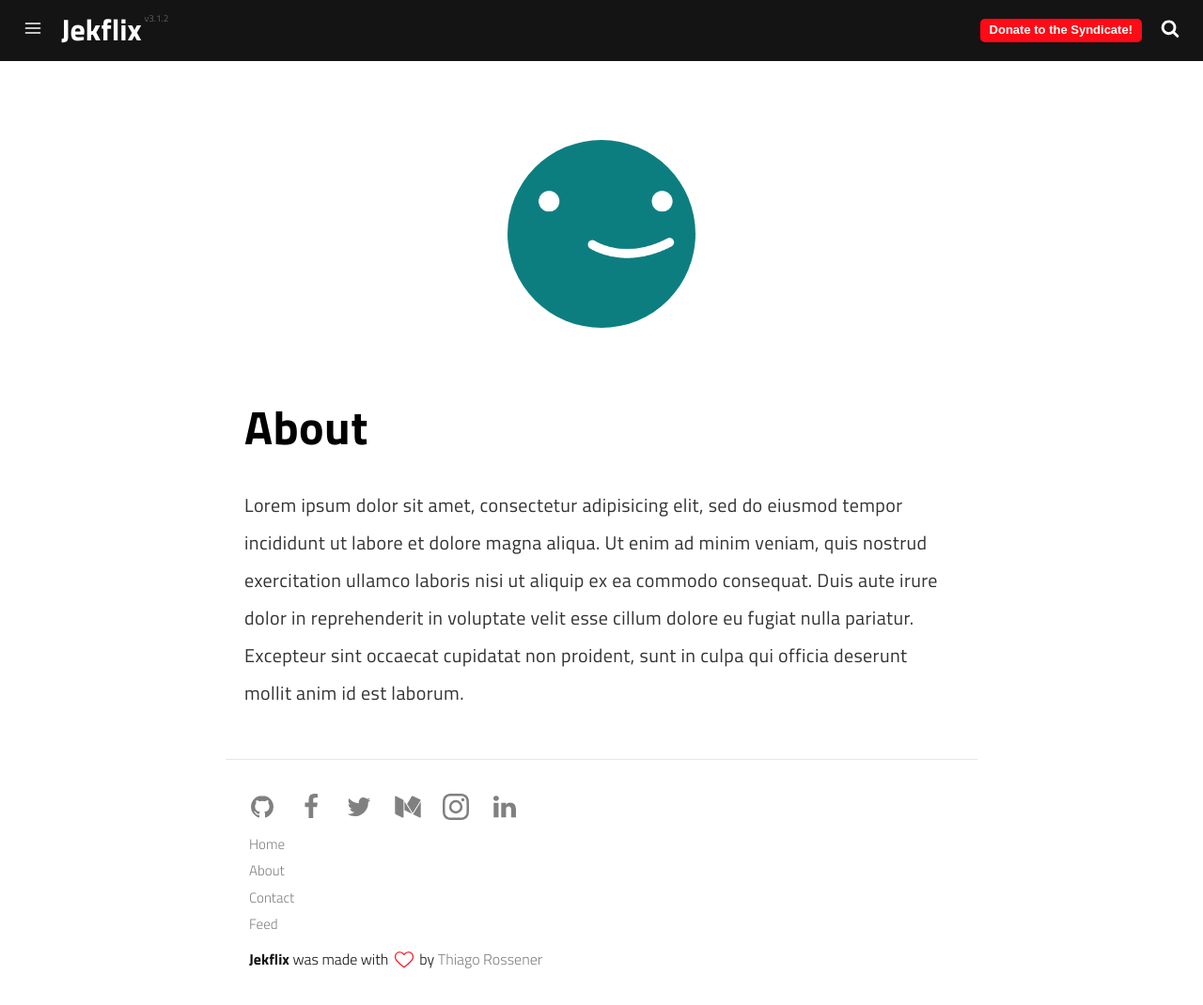
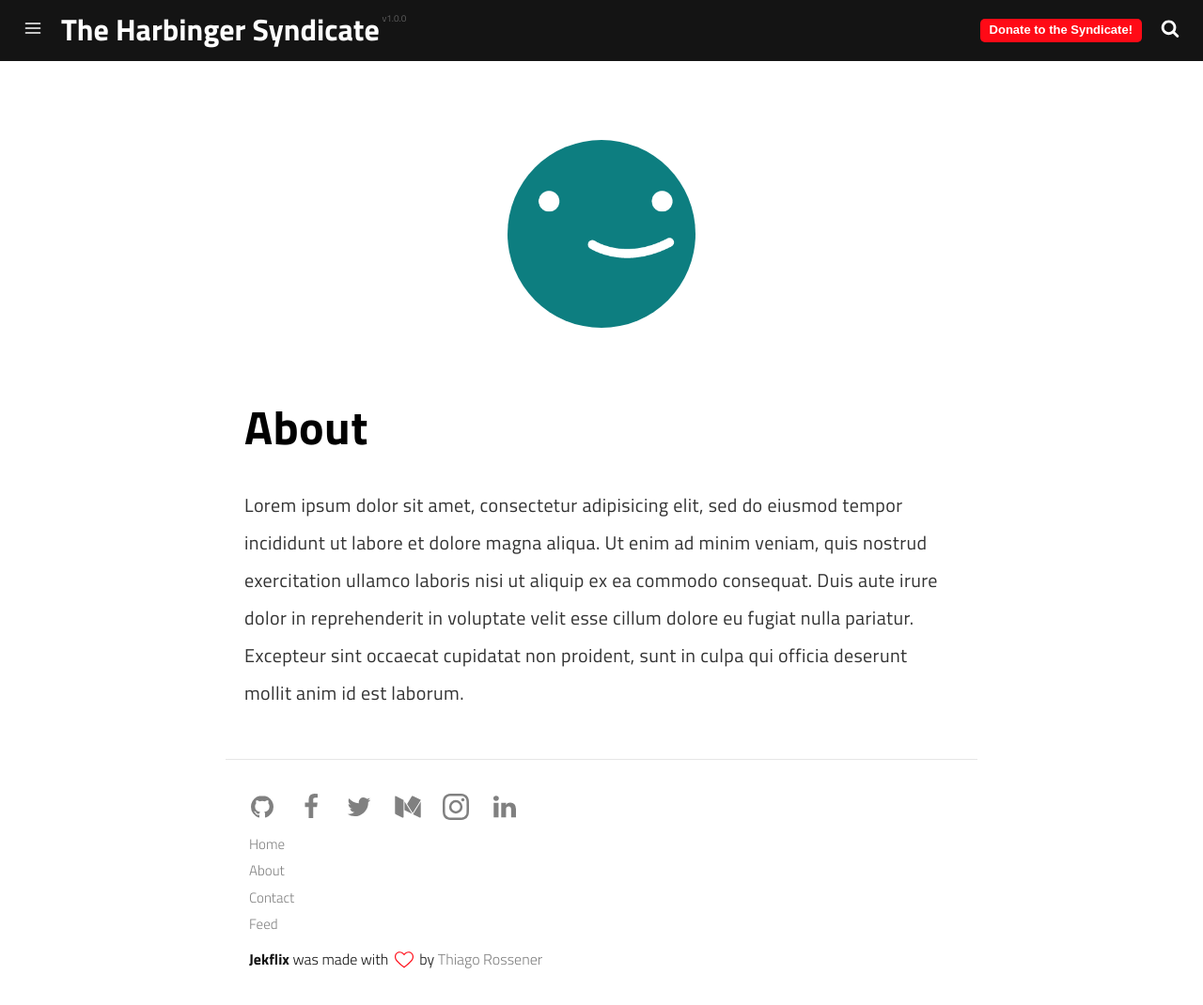
Before and after one commit to Kimmucchi/kimmucchi.github.io, a Jekyll site: the page built from pages/about.md, in a window 1280 px wide and 1070 px high. Shown: the whole window at 94% size. Built offline with Jekyll 4.4.1, drawn with Linux system fonts in a browser that asks for light colours; a script that is not in the unit is left out.

Commit message:
changed _config.yml

```diff
--- a/_config.yml
+++ b/_config.yml
@@ -1,6 +1,6 @@
 # Site Settings
-name: Jekflix
-title: Jekflix | A blog theme for Jekyll
+name: The Harbinger Syndicate
+title: The Harbinger Syndicate | A blog theme for Jekyll
 description: Jekflix is a template for Jekyll inspired by Netflix and made by
   Thiago Rossener.
 tags:
@@ -105,4 +105,4 @@ exclude: [
 ]
 
 # Theme
-version: v3.1.2
+version: v1.0.0
```
